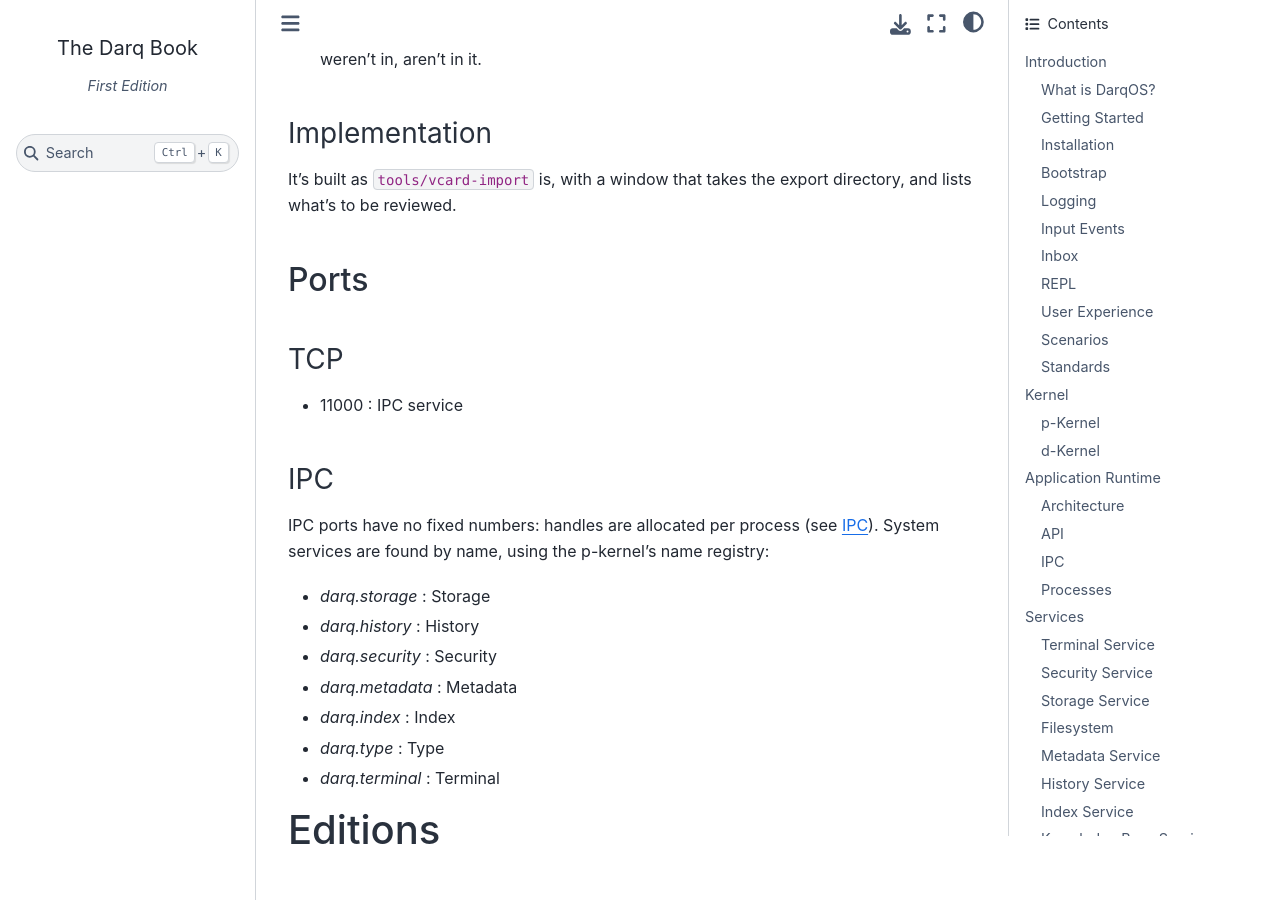
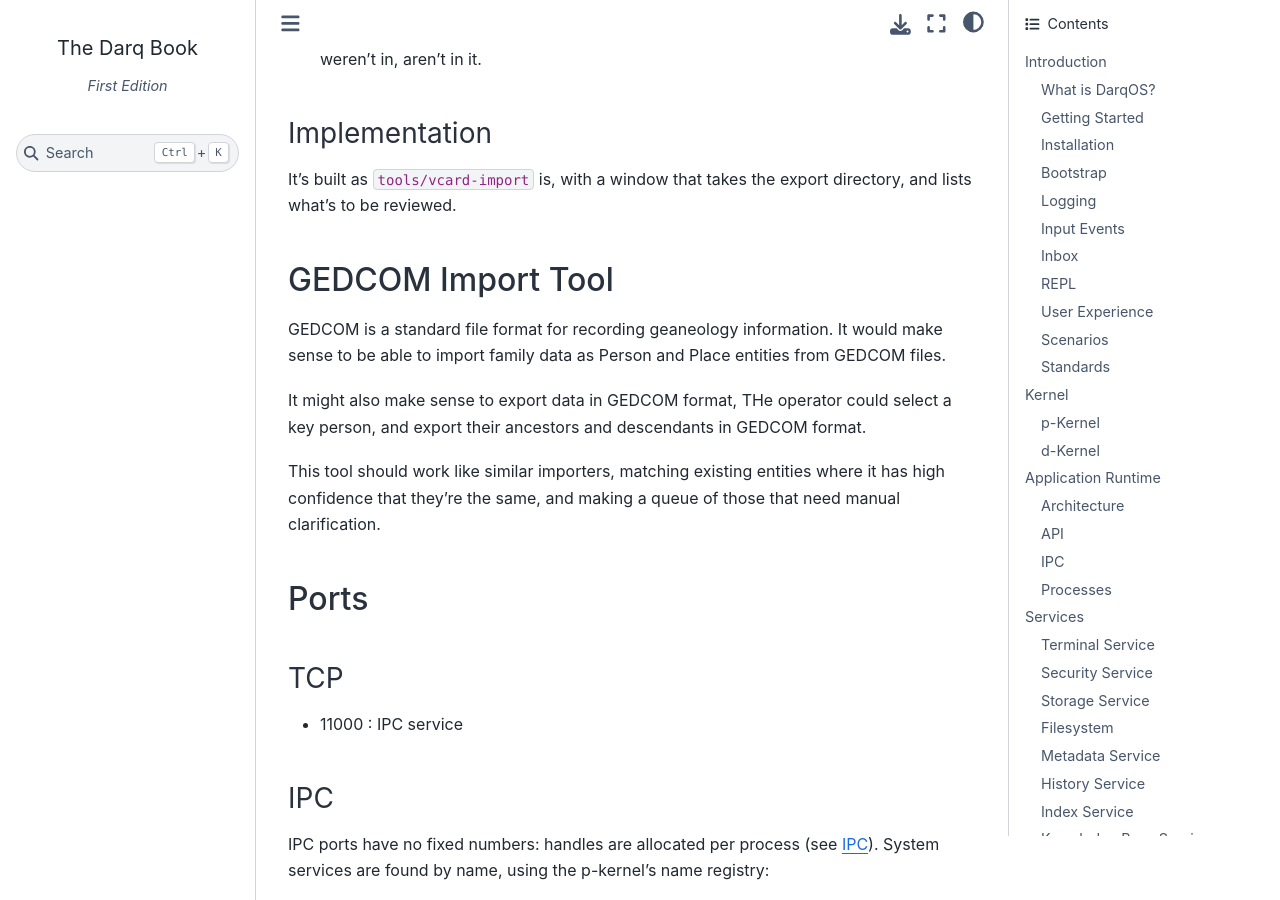
Before and after one commit to darqos/darqos, a Sphinx documentation site: the page built from doc/index.rst, in a window 1280 px wide and 900 px high, scrolled down 181322 px. Built offline with Sphinx 7.4.7 and the Sphinx Book theme 1.1.4, drawn with Linux system fonts in a browser that asks for light colours; part of the change alters nothing that is shown.

```diff
--- /dev/null
+++ b/doc/gedcom-import-tool.rst
@@ -0,0 +1,15 @@
+GEDCOM Import Tool
+==================
+
+GEDCOM is a standard file format for recording geaneology information.
+It would make sense to be able to import family data as Person and
+Place entities from GEDCOM files.
+
+It might also make sense to export data in GEDCOM format, THe operator
+could select a key person, and export their ancestors and descendants
+in GEDCOM
+format.
+
+This tool should work like similar importers, matching existing
+entities where it has high confidence that they're the same, and
+making a queue of those that need manual clarification.
--- a/doc/index.rst
+++ b/doc/index.rst
@@ -91,6 +91,7 @@ Type Implementations
 .. include:: tools.rst
 .. include:: mh-email-import-tool.rst
 .. include:: slack-import-tool.rst
+.. include:: gedcom-import-tool.rst
 .. include:: ports.rst
 
 ************************************************************************
```
